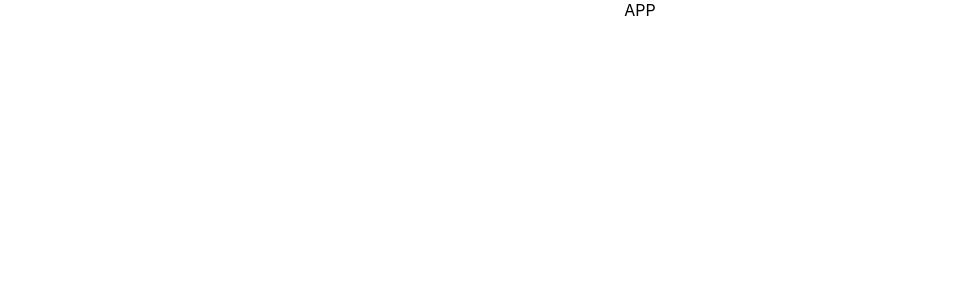
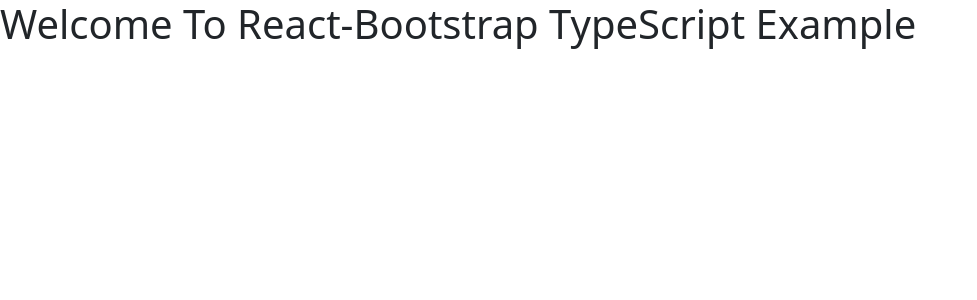
Before and after one commit to sushantadh/beers-app, a React (Create React App) app: page / in a window 1280 px wide. Shown: the top 300 px of the page, without its empty margins (0-977 px from the left). Built offline with nearby package versions, Linux system fonts and the light colour scheme.

Commit message:
Added bootstrap

```diff
--- a/package.json
+++ b/package.json
@@ -8,6 +8,7 @@
 		"@types/react-dom": "^18.2.6",
 		"@typescript-eslint/eslint-plugin": "^5.61.0",
 		"@typescript-eslint/parser": "^5.61.0",
+		"bootstrap": "^5.3.0",
 		"eslint": "^8.44.0",
 		"eslint-config-prettier": "^8.8.0",
 		"eslint-plugin-prettier": "^4.2.1",
@@ -15,6 +16,7 @@
 		"eslint-plugin-react-hooks": "^4.6.0",
 		"prettier": "^3.0.0",
 		"react": "^17.0.2",
+		"react-bootstrap": "^2.8.0",
 		"react-dom": "^17.0.2",
 		"react-scripts": "5.0.1"
 	},
--- a/src/App.css
+++ b/src/App.css
@@ -1,38 +1 @@
-.App {
-  text-align: center;
-}
-
-.App-logo {
-  height: 40vmin;
-  pointer-events: none;
-}
-
-@media (prefers-reduced-motion: no-preference) {
-  .App-logo {
-    animation: App-logo-spin infinite 20s linear;
-  }
-}
-
-.App-header {
-  background-color: #282c34;
-  min-height: 100vh;
-  display: flex;
-  flex-direction: column;
-  align-items: center;
-  justify-content: center;
-  font-size: calc(10px + 2vmin);
-  color: white;
-}
-
-.App-link {
-  color: #61dafb;
-}
-
-@keyframes App-logo-spin {
-  from {
-    transform: rotate(0deg);
-  }
-  to {
-    transform: rotate(360deg);
-  }
-}
+@import 'bootstrap/dist/css/bootstrap.css';
--- a/src/App.tsx
+++ b/src/App.tsx
@@ -1,7 +1,9 @@
 import './App.css'
 
 function App() {
-  return <div className='App'>APP</div>
+  return (
+    <h1 className='header'>Welcome To React-Bootstrap TypeScript Example</h1>
+  )
 }
 
 export default App
```
Also changed, not shown: src/index.tsx (+9 -9 lines), 1 other file (tests, documents, lock files or other folders).
